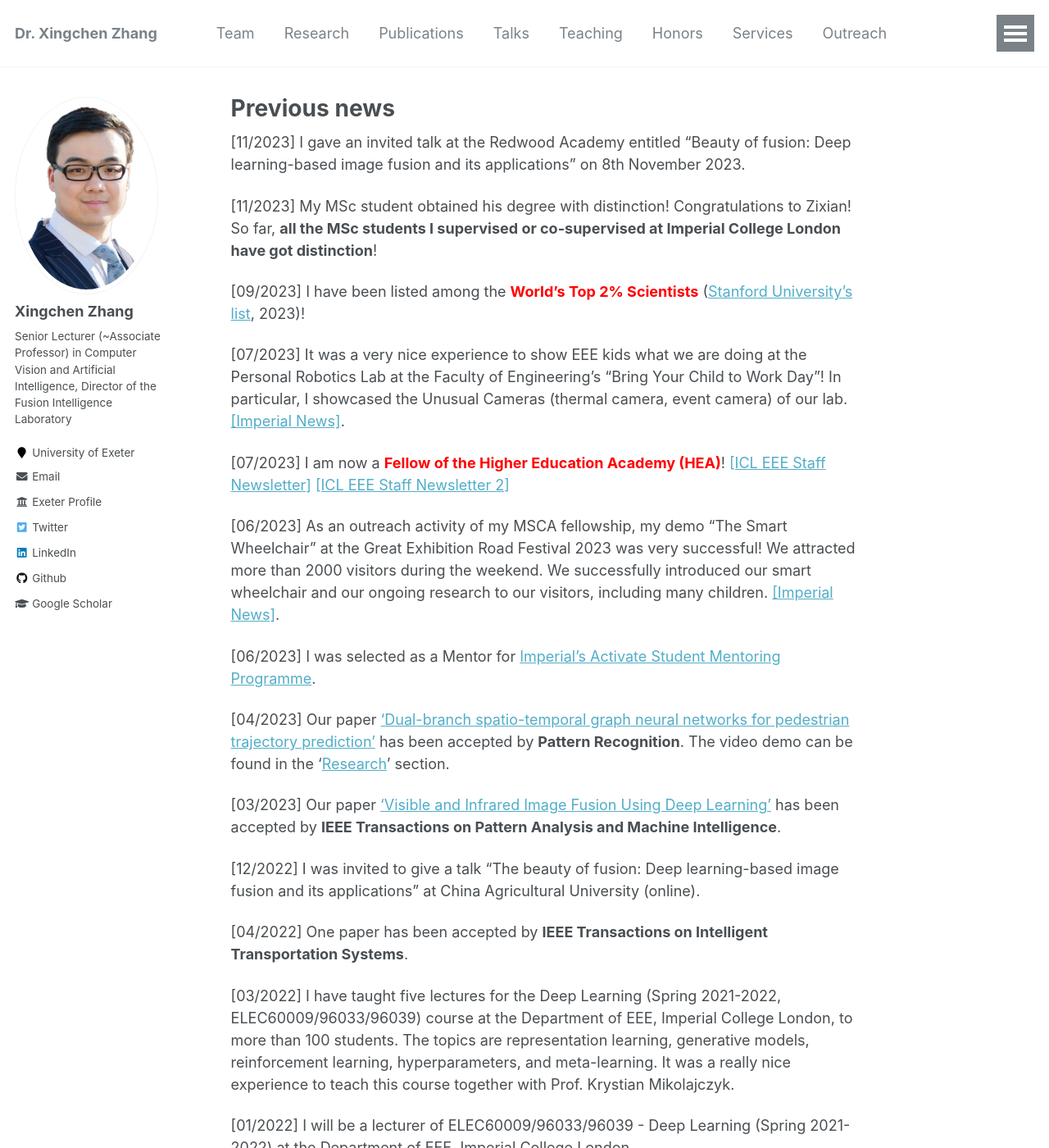
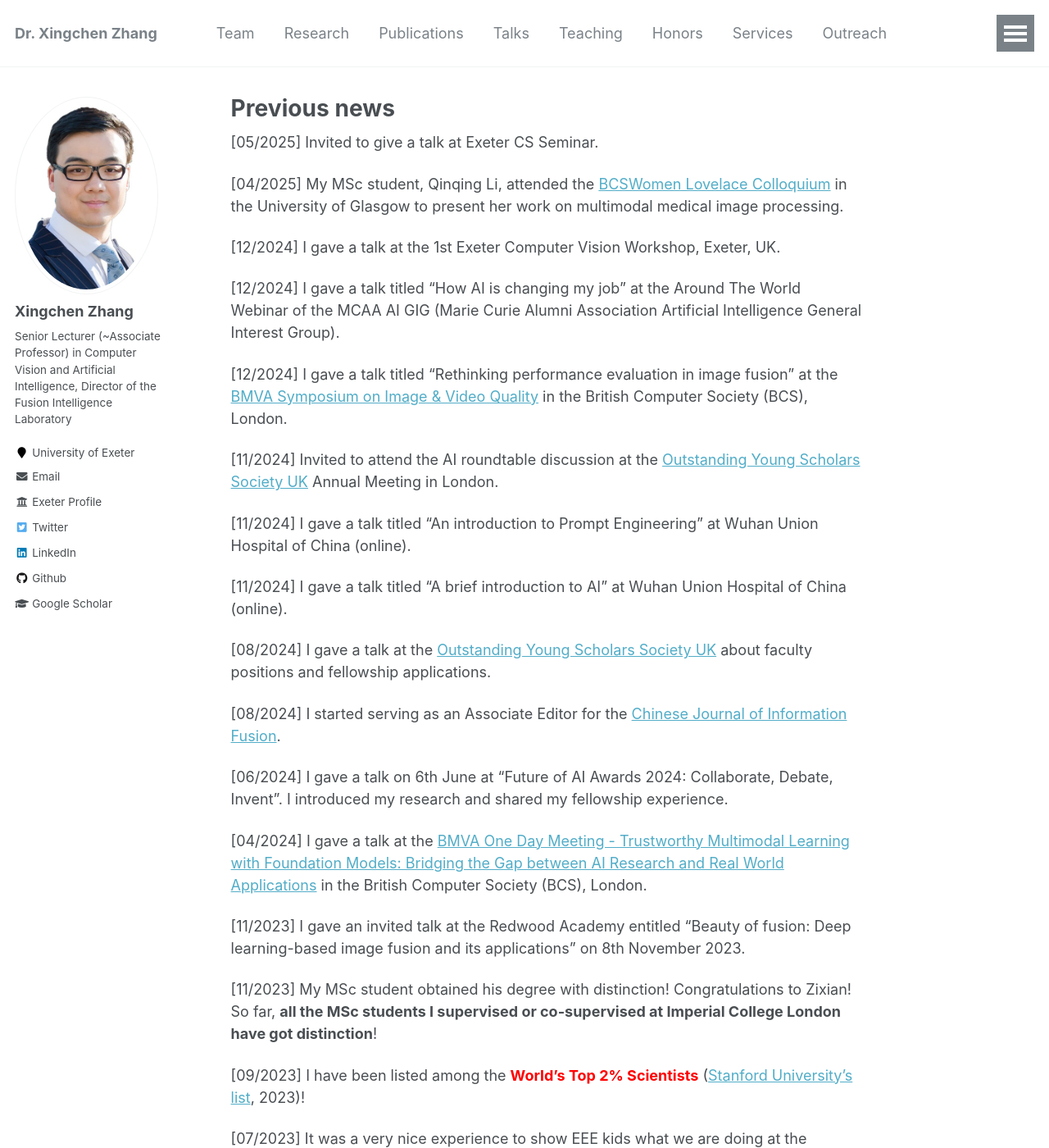
Before and after one commit to xingchenzhang/xingchenzhang.github.io, a Jekyll site: the page built from other_pages/previous_news.md, in a window 1280 px wide and 1400 px high. Shown: the whole window at 82% size. Built offline with Jekyll 4.4.1, drawn with Linux system fonts in a browser that asks for light colours.

Commit message:
update previous news

```diff
--- a/other_pages/previous_news.md
+++ b/other_pages/previous_news.md
@@ -4,6 +4,30 @@ excerpt: "Previous news"
 author_profile: true
 permalink: /previous_news/
 ---
+
+[05/2025] Invited to give a talk at Exeter CS Seminar.
+
+[04/2025] My MSc student, Qinqing Li, attended the [BCSWomen Lovelace Colloquium](https://bcswomenlovelace.bcs.org/) in the University of Glasgow to present her work on multimodal medical image processing.
+
+[12/2024] I gave a talk at the 1st Exeter Computer Vision Workshop, Exeter, UK.
+
+[12/2024] I gave a talk titled "How AI is changing my job" at the Around The World Webinar of the MCAA AI GIG (Marie Curie Alumni Association Artificial Intelligence General Interest Group).
+
+[12/2024] I gave a talk titled “Rethinking performance evaluation in image fusion” at the [BMVA Symposium on Image & Video Quality](https://www.bmva.org/meetings/24-12-11-ImageandVideoQualityAssessment.html) in the British Computer Society (BCS), London.
+
+[11/2024] Invited to attend the AI roundtable discussion at the [Outstanding Young Scholars Society UK](https://www.oyss.org.uk/) Annual Meeting in London.
+
+[11/2024] I gave a talk titled "An introduction to Prompt Engineering" at Wuhan Union Hospital of China (online).
+
+[11/2024] I gave a talk titled "A brief introduction to AI" at Wuhan Union Hospital of China (online).
+
+[08/2024] I gave a talk at the [Outstanding Young Scholars Society UK](https://www.oyss.org.uk/) about faculty positions and fellowship applications.
+
+[08/2024] I started serving as an Associate Editor for the [Chinese Journal of Information Fusion](https://www.iece.org/journal/cjif).
+
+[06/2024] I gave a talk on 6th June at "Future of AI Awards 2024: Collaborate, Debate, Invent". I introduced my research and shared my fellowship experience.
+
+[04/2024] I gave a talk at the [BMVA One Day Meeting - Trustworthy Multimodal Learning with Foundation Models: Bridging the Gap between AI Research and Real World Applications](https://www.bmva.org/meetings/24-04-24-Multimodal%20Learning.html) in the British Computer Society (BCS), London.
 
 [11/2023] I gave an invited talk at the Redwood Academy entitled "Beauty of fusion: Deep learning-based image fusion and its applications" on 8th November 2023.
 
```
Also changed, not shown: _pages/about.md (+8 -25 lines).
